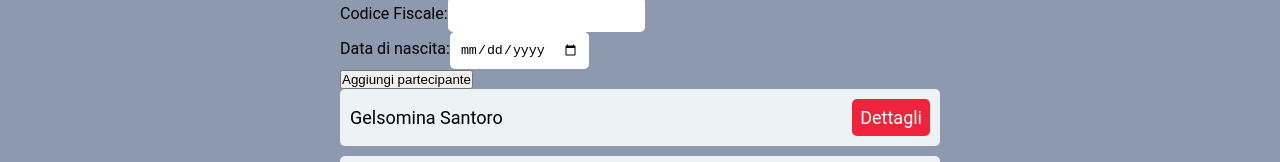
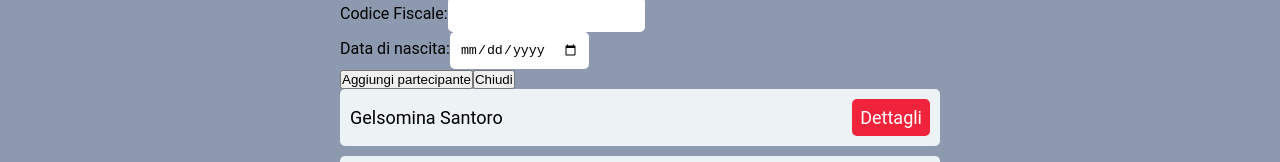
Before and after one commit to micheledidonna01/webapp-gruppo4, a React (Vite) app: page /1 in a window 1280 px wide. Both pictures are taken after a click on the button "Aggiungi partecipanti". Shown: the part 410-572 px from the top of the page. Built offline with nearby package versions, Linux system fonts and the light colour scheme; a web font is replaced by a local one.

Commit message:
feat: add close button

```diff
--- a/src/pages/DetailViaggio.jsx
+++ b/src/pages/DetailViaggio.jsx
@@ -22,6 +22,9 @@ const DetailViaggio = () => {
 
     function showForm() {
         document.getElementById("formPartecipanti").style.display = "block";
+    }
+    function hideForm() {
+        document.getElementById("formPartecipanti").style.display = "none";
     }
 
     const [newCustomer, setNewCustomer] = useState({
@@ -101,6 +104,7 @@ const DetailViaggio = () => {
                         <input type="date" name="data_nascita" id="data_nascita" value={newCustomer.data_nascita} onChange={handleChange} />
                     </div>
                     <button type="submit">Aggiungi partecipante</button>
+                    <button onClick={hideForm}>Chiudi</button>
                 </form>
             </div>
         </div>
```
